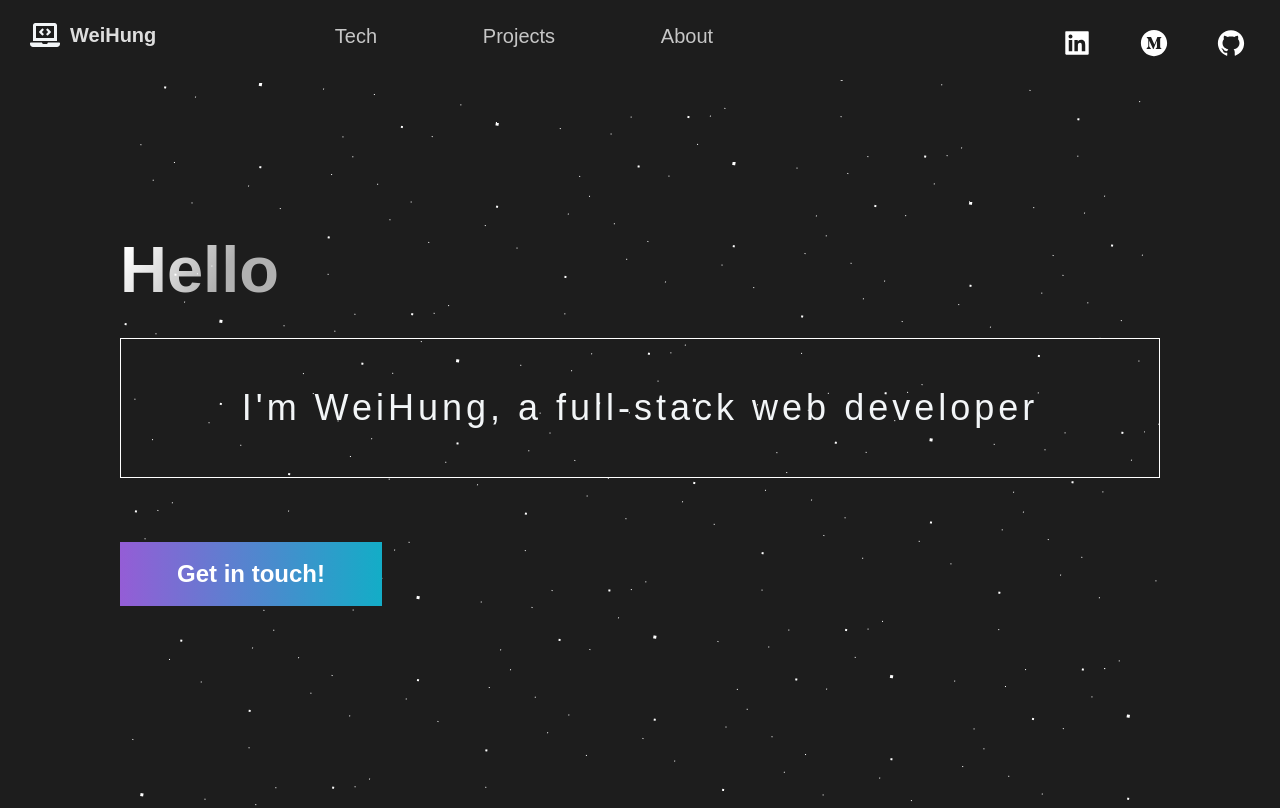
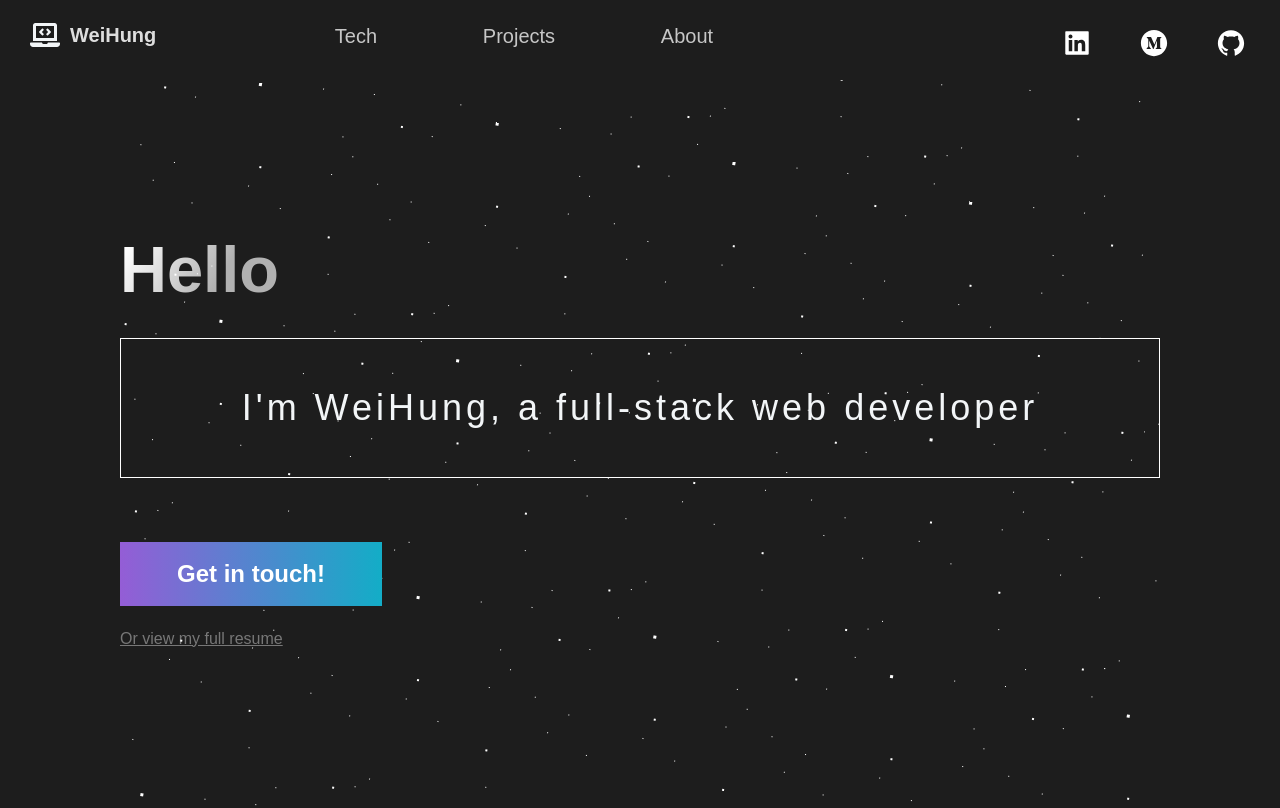
Before and after one commit to weihungchin/portfolio, a Next.js app: page / in a window 1280 px wide. Shown: the top 808 px of the page. Built offline with nearby package versions, Linux system fonts and the light colour scheme.

Commit message:
Add resume link

```diff
--- a/components/Landing/Landing.js
+++ b/components/Landing/Landing.js
@@ -1,6 +1,6 @@
 import { Section, SectionTitle } from "../../styles/GlobalComponents";
 import Button from "../../styles/GlobalComponents/Button";
-import { LeftSection, Hello, Intro, SlideUpAnimation, StarryBackground, ShootingStar } from "./LandingStyles";
+import { LeftSection, Hello, Intro, SlideUpAnimation, StarryBackground, ShootingStar, DescriptionLink } from "./LandingStyles";
 
 const Landing = () => (
   <Section nopadding row style={{ height: "100vh" }}>
@@ -15,6 +15,7 @@ const Landing = () => (
       </SlideUpAnimation>
       <SlideUpAnimation duration="1s" profile="ease-in" delay="1s">
         <Button onClick={() => (window.location = "mailto:admin@weihung.tech")}>Get in touch!</Button>
+        <DescriptionLink href="https://tinyurl.com/2p82a2mf" target="_blank" aria-label="resume">Or view my full resume </DescriptionLink>
       </SlideUpAnimation>
     </LeftSection>
   </Section>
--- a/components/Landing/LandingStyles.js
+++ b/components/Landing/LandingStyles.js
@@ -129,3 +129,10 @@ export const ShootingStar = styled.div `
   animation: ${shootingStarAnimation} 6s linear infinite;
   animation-delay: 4.5s;
 `;
+
+export const DescriptionLink = styled.a`
+  text-decoration: underline;
+  color: rgba(255, 255, 255, 0.4);
+  font-size: 16px;
+  cursor:pointer;
+`
--- a/styles/GlobalComponents/index.js
+++ b/styles/GlobalComponents/index.js
@@ -111,7 +111,7 @@ export const ButtonBack = styled.div`
   display: flex;
   align-items: center;
   justify-content: center;
-  margin: ${({ alt, form }) => (alt || form ? "0" : "0 0 80px")};
+  margin: ${({ alt, form }) => (alt || form ? "0" : "0 0 24px")};
   color: #fff;
   background: ${({ alt }) => (alt ? "linear-gradient(270deg, #ff622e 0%, #B133FF 100%)" : "linear-gradient(270deg, #00DBD8 0%, #B133FF 100%)")};
   cursor: pointer;
```
